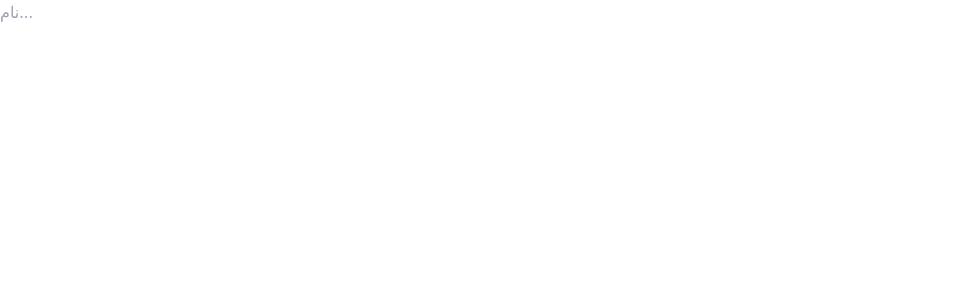
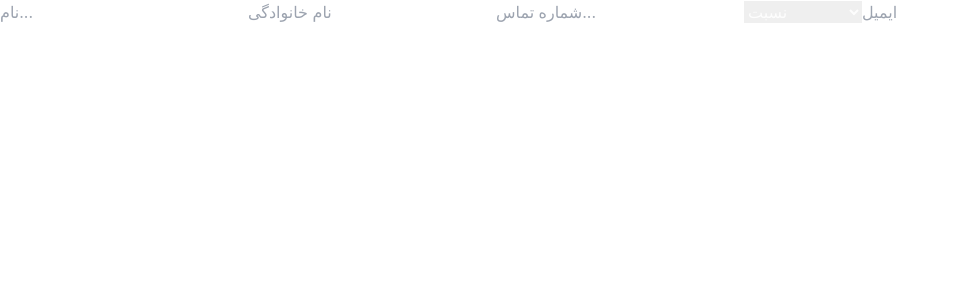
Before and after one commit to negarsarani/Contact-management-react, a React (Vite) app: page / in a window 1280 px wide. Shown: the top 300 px of the page, without its empty margins (0-958 px from the left). Built offline with nearby package versions, Linux system fonts and the light colour scheme.

Commit message:
create form obj

```diff
--- a/src/components/input.tsx
+++ b/src/components/input.tsx
@@ -1,15 +1,28 @@
 import { input } from '../types/types';
 
-const Input = ({ placeholder, type, value, onChange }: input) => {
+const Input = ({
+  placeholder,
+  type,
+  value,
+  setFormObj,
+  name,
+  Validation,
+}: input) => {
   return (
     <input
       type={type}
       placeholder={placeholder}
       value={value}
-      onChange={() => {
-        onChange;
-      }}
-      className='border border-black '
+      onChange={(e) =>
+        setFormObj((prev) => {
+          prev[name] = e.target.value;
+          return { ...prev };
+        })
+      }
+      onBlur={Validation}
+      onKeyDown={Validation}
+      name={name}
+      className="border text-black border-black "
     ></input>
   );
 };
--- a/src/layout/form.tsx
+++ b/src/layout/form.tsx
@@ -1,10 +1,82 @@
 import { useState } from 'react';
 import Input from '../components/input';
 
-function Form({setContactList , contactList}:any) {
+function Form({ setContactList, contactList }: any) {
+  const [err, setErr] = useState({});
+  const [formObj, setFormObj] = useState<any>({
+    firstName: '',
+    lastName: '',
+    relation: '',
+    phone: '',
+    email: '',
+  });
+
+  const Validation = () => {
+    const errObj={}
+
+  };
   return (
     <div>
-      <Input placeholder="نام..." value="" onChange={() => {}} type="text" />
+      <form action="" className="flex flex-col">
+        <Input
+          placeholder="نام..."
+          value={formObj.firstName}
+          setFormObj={setFormObj}
+          type="text"
+          name={'firstName'}
+          Validation={Validation}
+        />
+        <Input
+          placeholder="نام خانوادگی"
+          value={formObj.lastName}
+          setFormObj={setFormObj}
+          type="text"
+          name={'lastName'}
+        />
+
+        <Input
+          placeholder="شماره تماس..."
+          value={formObj.phone}
+          setFormObj={setFormObj}
+          type="text"
+          name={'phone'}
+        />
+        <select
+          value={formObj.relation}
+          onChange={(e) =>
+            setFormObj((prev) => {
+              return { ...prev, relation: e.target.value };
+            })
+          }
+          name=""
+          id=""
+          placeholder="نسبت"
+          className="text-gray-400"
+        >
+          <option value="" disabled>
+            نسبت
+          </option>
+          <option value="family1">اعضای خانواده</option>
+          <option value="friend">دوست</option>
+          <option value="coworker">همکار</option>
+          <option value="family2">فامیل</option>
+        </select>
+        <Input
+          placeholder="ایمیل"
+          value={formObj.email}
+          setFormObj={setFormObj}
+          type="text"
+          name={'email'}
+        />
+        <button
+          type="submit"
+          onClick={(e) => {
+            e.preventDefault();
+          }}
+        >
+          add
+        </button>
+      </form>
     </div>
   );
 }
--- a/src/types/types.ts
+++ b/src/types/types.ts
@@ -8,11 +8,13 @@ export interface input {
   placeholder: string;
   type: string;
   value: string;
-  onChange: (x: string) => void;
+  name: string;
+  setFormObj: any;
+  Validation?:any
 }
 export interface formType {
   name: string;
-  surName: string;
+  lastName: string;
   relation: string;
   phone: number;
   email: string;
```
